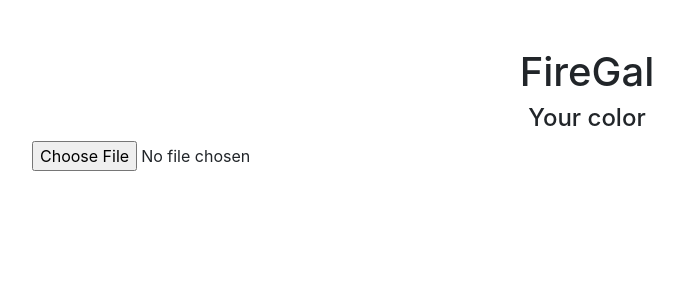
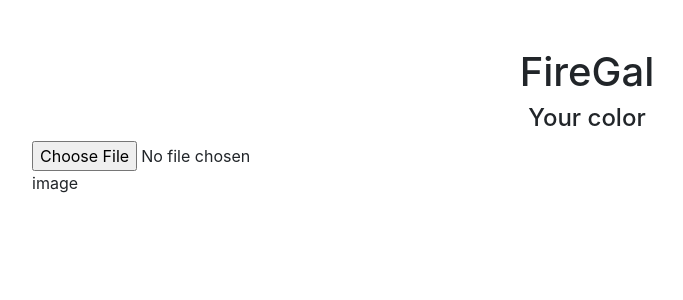
Before and after one commit to evergreen2001/-jsonplaceholderReact, a React (Create React App) app: page / in a window 1280 px wide. Shown: the top 300 px of the page, without its empty margins (53-736 px from the left). Built offline with nearby package versions, Linux system fonts and the light colour scheme.

Commit message:
adding custom hook to usefirestore

```diff
--- a/src/App.js
+++ b/src/App.js
@@ -3,12 +3,15 @@ import Title from "../src/component/Title";
 
 import "./App.css";
 import UploadForm from "./component/UploadForm";
+import ImageGrid from "./component/ImageGrid";
 
 function App() {
   return (
     <div className="App container">
       <Title />
 <UploadForm/>
+
+<ImageGrid/>
     </div>
   );
 }
```
Also changed, not shown: src/hooks/useFirestore.js (added, +23 -0 lines).
